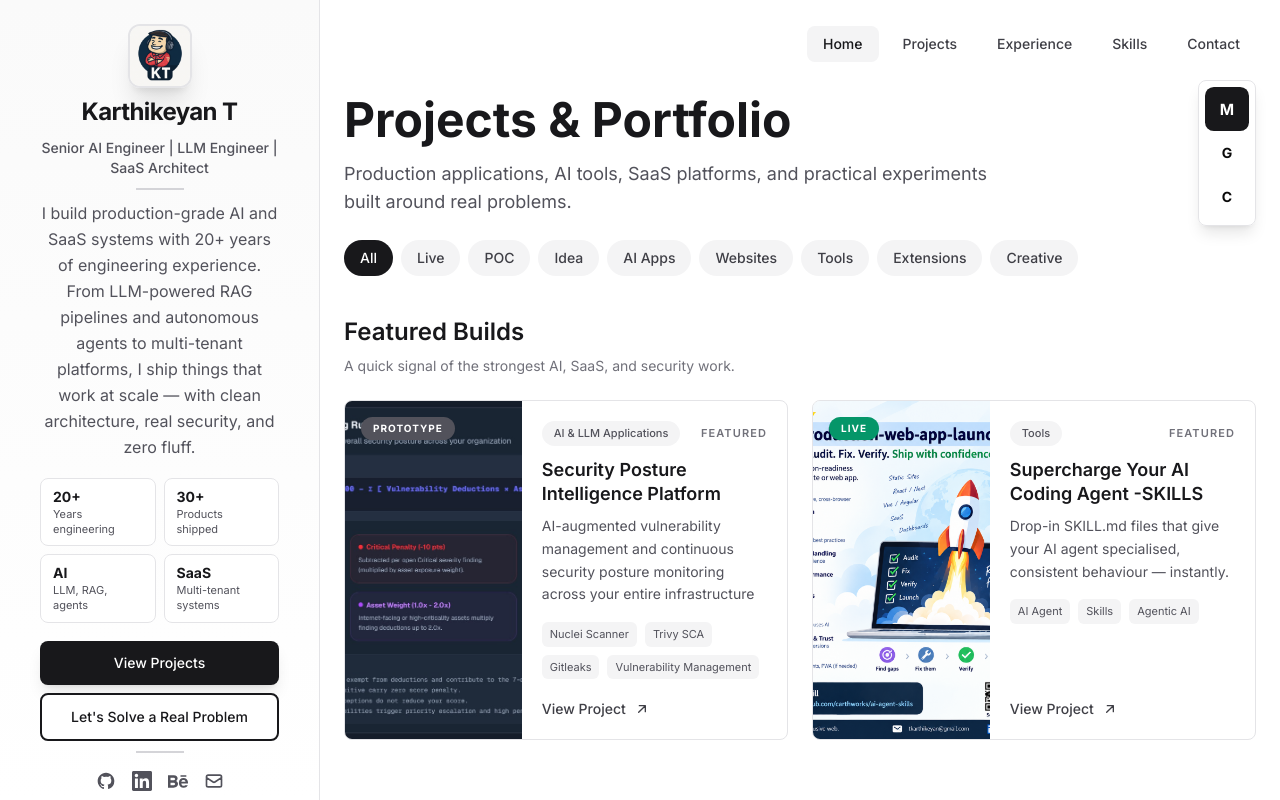
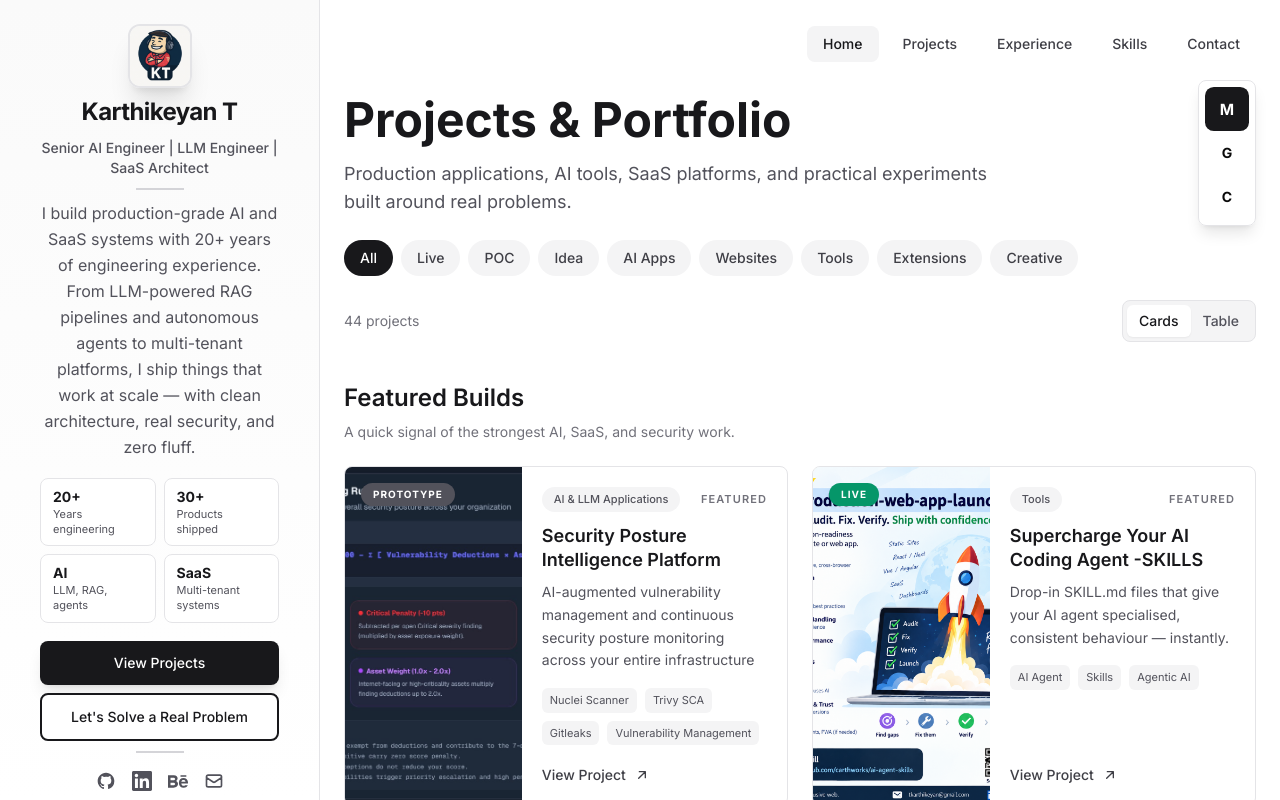
Before and after one commit to carthworks/carthworks, a Next.js app: page / in a window 1280 px wide. Built offline with nearby package versions, Linux system fonts and the light colour scheme.

Commit message:
feat: add view toggle for project display between cards and table

```diff
--- a/components/sections/Projects.tsx
+++ b/components/sections/Projects.tsx
@@ -19,6 +19,7 @@ interface Project {
 interface ProjectCategoryProps {
     title: string;
     projects: Project[];
+    view: 'cards' | 'table';
 }
 
 const categoryTitles = {
@@ -44,6 +45,15 @@ const filters = [
 function getStatusLabel(status: string) {
     if (status.toLowerCase() === 'poc') return 'POC';
     return status;
+}
+
+function getStatusClassName(status?: string) {
+    const normalizedStatus = status?.toLowerCase();
+    if (normalizedStatus === 'live' || normalizedStatus === 'production') return 'bg-emerald-100 text-emerald-800 dark:bg-emerald-950/60 dark:text-emerald-300';
+    if (normalizedStatus === 'idea') return 'bg-sky-100 text-sky-800 dark:bg-sky-950/60 dark:text-sky-300';
+    if (normalizedStatus === 'poc' || normalizedStatus === 'prototype' || normalizedStatus === 'mvp') return 'bg-violet-100 text-violet-800 dark:bg-violet-950/60 dark:text-violet-300';
+    if (normalizedStatus === 'in-progress' || normalizedStatus === 'in progress') return 'bg-amber-100 text-amber-800 dark:bg-amber-950/60 dark:text-amber-300';
+    return 'bg-zinc-100 text-zinc-700 dark:bg-zinc-800 dark:text-zinc-300';
 }
 
 function ProjectCard({ project, featured = false }: { project: Project; featured?: boolean }) {
@@ -176,7 +186,7 @@ function ProjectCard({ project, featured = false }: { project: Project; featured
     return content;
 }
 
-function ProjectCategory({ title, projects }: ProjectCategoryProps) {
+function ProjectCategory({ title, projects, view }: ProjectCategoryProps) {
     const { theme } = useTheme();
 
     if (projects.length === 0) return null;
@@ -194,11 +204,77 @@ function ProjectCategory({ title, projects }: ProjectCategoryProps) {
                     {projects.length} {projects.length === 1 ? 'project' : 'projects'}
                 </span>
             </div>
-            <div className="grid grid-cols-1 gap-6 md:grid-cols-2 xl:grid-cols-3">
-                {projects.map((project) => (
-                    <ProjectCard key={`${title}-${project.name}`} project={project} />
-                ))}
-            </div>
+            {view === 'cards' ? (
+                <div className="grid grid-cols-1 gap-6 md:grid-cols-2 xl:grid-cols-3">
+                    {projects.map((project) => (
+                        <ProjectCard key={`${title}-${project.name}`} project={project} />
+                    ))}
+                </div>
+            ) : (
+                <div className={`overflow-x-auto rounded-lg border ${theme === 'glassmorphism'
+                    ? 'border-white/15 bg-white/5'
+                    : 'border-zinc-200 bg-white dark:border-zinc-800 dark:bg-zinc-900'
+                    }`}>
+                    <table className="w-full min-w-[720px] border-collapse text-left">
+                        <thead className={theme === 'glassmorphism' ? 'bg-white/10' : 'bg-zinc-50 dark:bg-zinc-800/70'}>
+                            <tr className={`text-xs font-semibold uppercase tracking-wider ${theme === 'glassmorphism' ? 'text-white/70' : 'text-zinc-500 dark:text-zinc-400'}`}>
+                                <th scope="col" className="px-5 py-3">Project</th>
+                                <th scope="col" className="px-5 py-3">Status</th>
+                                <th scope="col" className="px-5 py-3">Focus</th>
+                                <th scope="col" className="px-5 py-3 text-right">Link</th>
+                            </tr>
+                        </thead>
+                        <tbody className={`divide-y ${theme === 'glassmorphism' ? 'divide-white/10' : 'divide-zinc-100 dark:divide-zinc-800'}`}>
+                            {projects.map((project) => (
+                                <tr key={`${title}-${project.name}`} className={theme === 'glassmorphism' ? 'hover:bg-white/5' : 'hover:bg-zinc-50 dark:hover:bg-zinc-800/40'}>
+                                    <th scope="row" className="max-w-md px-5 py-4 align-top font-normal">
+                                        <div className={`font-semibold ${theme === 'glassmorphism' ? 'text-white' : 'text-zinc-900 dark:text-zinc-100'}`}>
+                                            {project.name}
+                                        </div>
+                                        <p className={`mt-1 line-clamp-2 text-sm leading-relaxed ${theme === 'glassmorphism' ? 'text-white/70' : 'text-zinc-500 dark:text-zinc-400'}`}>
+                                            {project.description}
+                                        </p>
+                                    </th>
+                                    <td className="whitespace-nowrap px-5 py-4 align-top">
+                                        {project.status ? (
+                                            <span className={`inline-flex rounded-full px-2.5 py-1 text-xs font-semibold ${getStatusClassName(project.status)}`}>
+                                                {getStatusLabel(project.status)}
+                                            </span>
+                                        ) : (
+                                            <span className={`text-sm ${theme === 'glassmorphism' ? 'text-white/50' : 'text-zinc-400'}`}>Unspecified</span>
+                                        )}
+                                    </td>
+                                    <td className="px-5 py-4 align-top">
+                                        <div className="flex max-w-sm flex-wrap gap-1.5">
+                                            {project.tags?.length ? project.tags.map((tag) => (
+                                                <span key={`${project.name}-${tag}`} className={`rounded px-2 py-1 text-xs ${theme === 'glassmorphism'
+                                                    ? 'bg-white/10 text-white/80'
+                                                    : 'bg-zinc-100 text-zinc-600 dark:bg-zinc-800 dark:text-zinc-300'
+                                                    }`}>
+                                                    {tag}
+                                                </span>
+                                            )) : <span className={`text-sm ${theme === 'glassmorphism' ? 'text-white/50' : 'text-zinc-400'}`}>-</span>}
+                                        </div>
+                                    </td>
+                                    <td className="whitespace-nowrap px-5 py-4 text-right align-top">
+                                        {project.url ? (
+                                            <a href={project.url} target="_blank" rel="noopener noreferrer" className={`inline-flex items-center gap-1.5 text-sm font-semibold ${theme === 'glassmorphism'
+                                                ? 'text-white hover:text-white/75'
+                                                : 'text-zinc-700 hover:text-zinc-950 dark:text-zinc-300 dark:hover:text-white'
+                                                }`}>
+                                                Open project
+                                                <svg aria-hidden="true" className="h-4 w-4" fill="none" stroke="currentColor" viewBox="0 0 24 24">
+                                                    <path strokeLinecap="round" strokeLinejoin="round" strokeWidth={2} d="M7 17L17 7M17 7H8M17 7v9" />
+                                                </svg>
+                                            </a>
+                                        ) : <span className={`text-sm ${theme === 'glassmorphism' ? 'text-white/50' : 'text-zinc-400'}`}>Preview soon</span>}
+                                    </td>
+                                </tr>
+                            ))}
+                        </tbody>
+                    </table>
+                </div>
+            )}
         </div>
     );
 }
@@ -206,6 +282,7 @@ function ProjectCategory({ title, projects }: ProjectCategoryProps) {
 export default function Projects() {
     const { theme } = useTheme();
     const [activeFilter, setActiveFilter] = useState('all');
+    const [view, setView] = useState<'cards' | 'table'>('cards');
 
     const allProjects = useMemo<Project[]>(() => Object.entries(projects).flatMap(([key, projectList]) => {
         const title = categoryTitles[key as keyof typeof categoryTitles];
@@ -278,9 +355,38 @@ export default function Projects() {
                             </button>
                         ))}
                     </div>
+
+                    <div className="flex items-center justify-between gap-4">
+                        <p className={`text-sm ${theme === 'glassmorphism' ? 'text-white/70' : 'text-zinc-500 dark:text-zinc-400'}`}>
+                            {visibleProjects.length} {visibleProjects.length === 1 ? 'project' : 'projects'}
+                        </p>
+                        <div role="group" aria-label="Project view" className={`inline-flex rounded-lg border p-1 ${theme === 'glassmorphism'
+                            ? 'border-white/15 bg-white/5'
+                            : 'border-zinc-200 bg-zinc-100 dark:border-zinc-700 dark:bg-zinc-800'
+                            }`}>
+                            {(['cards', 'table'] as const).map((option) => (
+                                <button
+                                    key={option}
+                                    type="button"
+                                    aria-pressed={view === option}
+                                    onClick={() => setView(option)}
+                                    className={`rounded-md px-3 py-1.5 text-sm font-medium capitalize transition-colors ${view === option
+                                        ? theme === 'glassmorphism'
+                                            ? 'bg-white text-zinc-900 shadow-sm'
+                                            : 'bg-white text-zinc-900 shadow-sm dark:bg-zinc-700 dark:text-white'
+                                        : theme === 'glassmorphism'
+                                            ? 'text-white/75 hover:text-white'
+                                            : 'text-zinc-600 hover:text-zinc-900 dark:text-zinc-300 dark:hover:text-white'
+                                        }`}
+                                >
+                                    {option}
+                                </button>
+                            ))}
+                        </div>
+                    </div>
                 </div>
 
-                {activeFilter === 'all' && featuredProjects.length > 0 && (
+                {view === 'cards' && activeFilter === 'all' && featuredProjects.length > 0 && (
                     <div className="mb-16">
                         <div className="mb-6 flex items-end justify-between gap-4">
                             <div>
@@ -302,7 +408,7 @@ export default function Projects() {
 
                 {visibleProjects.length > 0 ? (
                     groupedProjects.map((group) => (
-                        <ProjectCategory key={group.title} title={group.title} projects={group.projects} />
+                        <ProjectCategory key={group.title} title={group.title} projects={group.projects} view={view} />
                     ))
                 ) : (
                     <div className={`rounded-lg p-8 text-center ${theme === 'glassmorphism'
```
